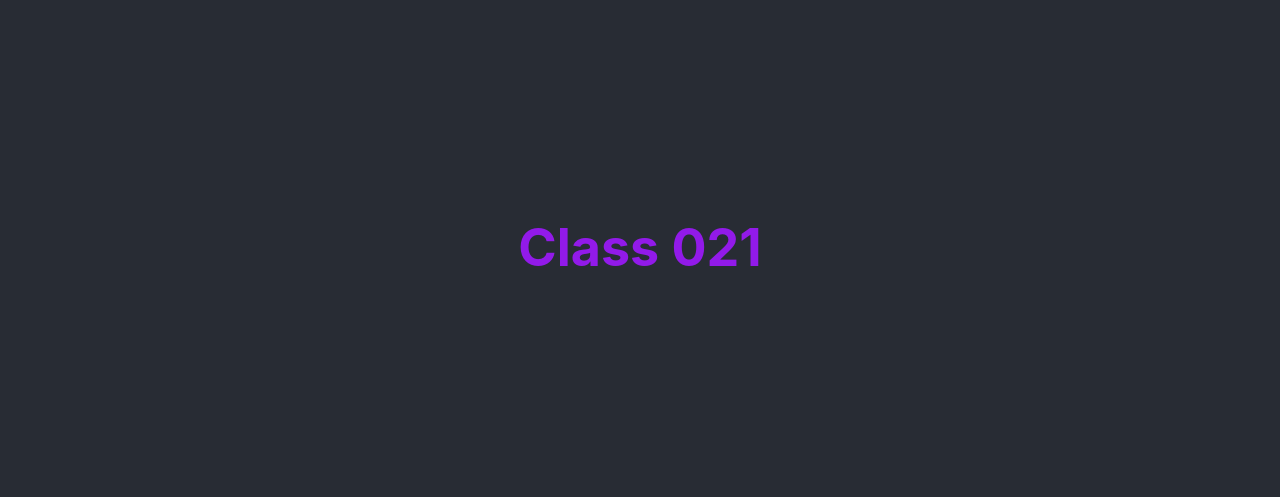
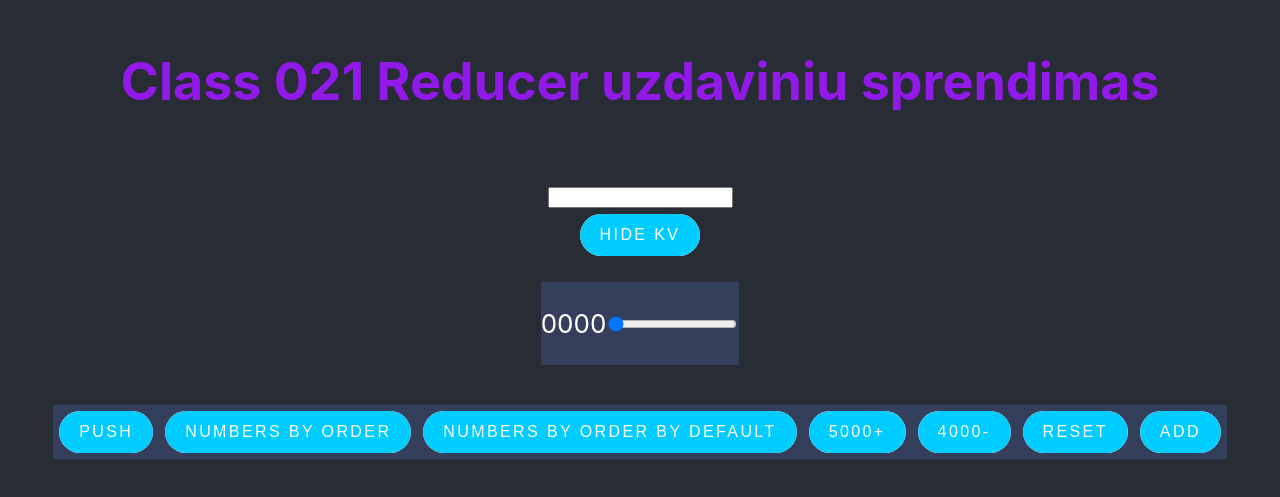
Before and after one commit to RokasAbra/react1, a React (Create React App) app: page / in a window 1280 px wide. Shown: the part 153-650 px from the top of the page. Built offline with nearby package versions, Linux system fonts and the light colour scheme.

Commit message:
range timeout

```diff
--- a/src/App.jsx
+++ b/src/App.jsx
@@ -1,14 +1,128 @@
+import { useEffect, useReducer, useRef, useState } from 'react';
 import './App.scss';
+import numberListReducer from './Reducers/numberListReducer';
 
 function App() {
+    const [numberList, dispachNumberList] =useReducer(numberListReducer, []);
+    const [number, setNumber] = useState('');
+    const [range, setRange] = useState('0');
+    const doRange = useRef(true)
+
+const addList = () => {
+    const action = {
+        type: 'go_list',
+    };
+    dispachNumberList(action)
+}
+const group = () => {
+    const action = {
+        type: 'order',
+    };
+    dispachNumberList(action);
+}
+const filt1 = () => {
+    const action = {
+        type: 'more',
+    };
+    dispachNumberList(action);
+}
+const filt2 = () => {
+    const action = {
+        type: 'less',
+    };
+    dispachNumberList(action);
+}
+const reset = (n) => {
+    const action = {
+        type: 'reset',
+        payload: n
+    };
+    dispachNumberList(action);
+}
+const defGroup = () => {
+    const action = {
+        type: 'defGroup'
+    };
+    dispachNumberList(action);
+}
+const add = () => {
+    const action = {
+        type: 'add',
+    };
+    dispachNumberList(action);
+}
+
+const remove = (n) => {
+
+    const action = {
+        type: 'hide',
+        payload: n
+    };
+    dispachNumberList(action);
+}
+/*padaryti input laukelį į kurį irašius kvadratuko skaičių ir paspaudus dar vieną sukurtą mygtuką,
+kvadratukas su tuo skaičium išnyksta */
+const remByInput = ()=> {
+    const action = {
+        type: 'hide',
+        payload: number
+    };
+    setNumber('')// istriname inputa po ivedimo
+    dispachNumberList(action);
+}
+useEffect(()=> {
+    if (!doRange.current) {
+        return;
+    };
+    doRange.current = false;
+    setTimeout(() => doRange.current = true, 20);
+
+    const action = {
+        type: 'range',
+        payload: range.padStart(4, 0)
+    };
+
+    dispachNumberList(action);
+},[range])
+
+
   return (
     <div className="App">
       <header className="App-header">
-        <h1>Class 021</h1>
+        <h1>Class 021 Reducer uzdaviniu sprendimas</h1>
+       <div className='kvc'>
+           {
+               numberList.map((o, i) => o.show ? <div key={i} className='kv' onClick={() => remove(o.number)} style={{backgroundColor: o.color}}>{o.number}</div> : null)
+           }
 
+       </div>
+
+       <input type='number' value={number} onChange={e => setNumber(e.target.value)} ></input>
+       <button onClick={remByInput}>Hide Kv</button>
+       <div className='kvc'>
+           <p>{range.padStart(4, 0)}</p>
+       <input type="range" value={range} min='o' max='9999' onChange={e => setRange(e.target.value)} />
+       </div>
+
+       <div className='kvc'>
+       <button onClick={addList}>Push</button>
+           <button onClick={group}>Numbers By order</button>
+           <button onClick={defGroup}>Numbers By order by default</button>
+           <button onClick={filt1}>5000+</button>
+           <button onClick={filt2}>4000-</button>
+           <button onClick={reset}>Reset</button>
+           <button onClick={add}>Add</button>
+       </div>
       </header>
     </div>
   );
 }
 
 export default App;
+
+
+
+//paspaudus migtuka sugeneruoja lista is 10 skaiciu
+//pdaryti migtuka kad isrusiuotu nuo didziausio iki maziausio
+// kad kiekvienas naujas skaiciu butu objektas su 2 savybem number: kazkoks skaicius {number: '1234', color: '#1234'}
+//show ir row metodas skirtas nedestrukciniai filtracijai
--- /dev/null
+++ b/src/Reducers/numberListReducer.js
@@ -0,0 +1,65 @@
+import rand from "../../src/Functions/rand";
+import randColor from "../../src/Functions/randColor";
+function numberListReducer(state, action) {
+  let newState;
+  switch (action.type) {
+    case "go_list":
+      newState = [...Array(10)].map((_, i) => ({
+        number: ("" + rand(0, 9999)).padStart(4, 0),
+        color: randColor(),
+        show: true,
+        row: i
+      }));
+
+      // newState = [];
+      // for (let i = 0; i < 10; i++) {
+      //     newState.push(('' + rand(0,9999)).padStart(4, 0))
+
+      // }
+      break;
+    case "order":
+        newState = [...state].sort((a, b) => {
+          if (a.number > b.number) return -1;
+          if (a.number < b.number) return 1;
+          return 0;
+        });
+        break;
+    case "more":
+      newState = state.map((o) =>
+        o.number > 5000 ? { ...o, show: true } : { ...o, show: false });
+      break;
+    case "less":
+      newState = state.map((o) =>
+        o.number < 4000 ? { ...o, show: true } : { ...o, show: false });
+      break;
+      case 'hide':
+        // newState = state.filter((e) => e.number - action.payload )
+        newState = state.map((o) => o.number === action.payload ? {...o, show: false} : {...o})
+        console.log(action);
+        break;
+    case "reset":
+      newState = state.map((o) => ({ ...o, show: true} ))
+      console.log(state);
+      break;
+    case "defGroup":
+      newState = [...state].sort((a, b) => a.row - b.row);
+      break;
+    case 'add':
+        newState = [...state, {
+            number: ("" + rand(0, 9999)).padStart(4, 0),
+            color: 'black',
+            show: true,
+            row: state.lenght
+        }];
+        break;
+        case "range":
+            newState = state.map((o) =>
+              o.number > action.payload  ? { ...o, show: true } : { ...o, show: false });
+            break;
+    default:
+      newState = [] ;
+  }
+  return newState;
+}
+
+export default numberListReducer;
```
